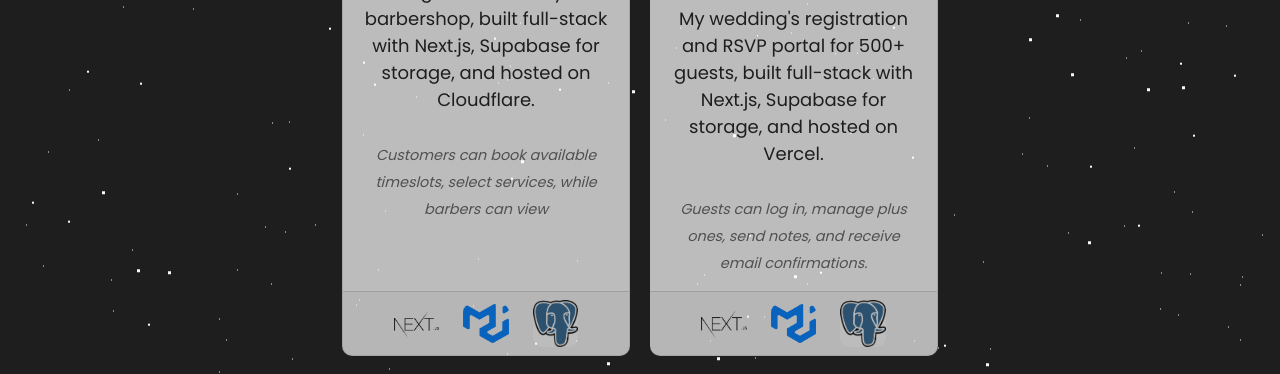
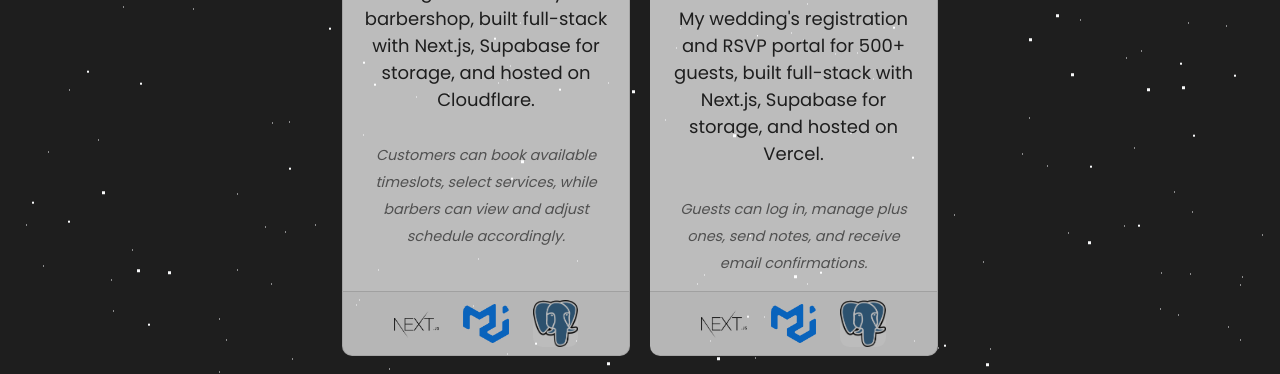
Before and after one commit to SJT00/SJT00.github.io, a Gatsby site: page /projects in a window 1280 px wide. Shown: the part 409-783 px from the top of the page. Built offline with nearby package versions, Linux system fonts and the light colour scheme; Gatsby itself is replaced by a stand-in of ours.

Commit message:
better wordage

```diff
--- a/src/subpages/project/cards/cardData.jsx
+++ b/src/subpages/project/cards/cardData.jsx
@@ -31,7 +31,7 @@ const YamanBarber = {
         }}
       >
         Customers can book available timeslots, select services, while barbers
-        can view
+        can view and adjust schedule accordingly.
       </small>
     </>
   ),
```
